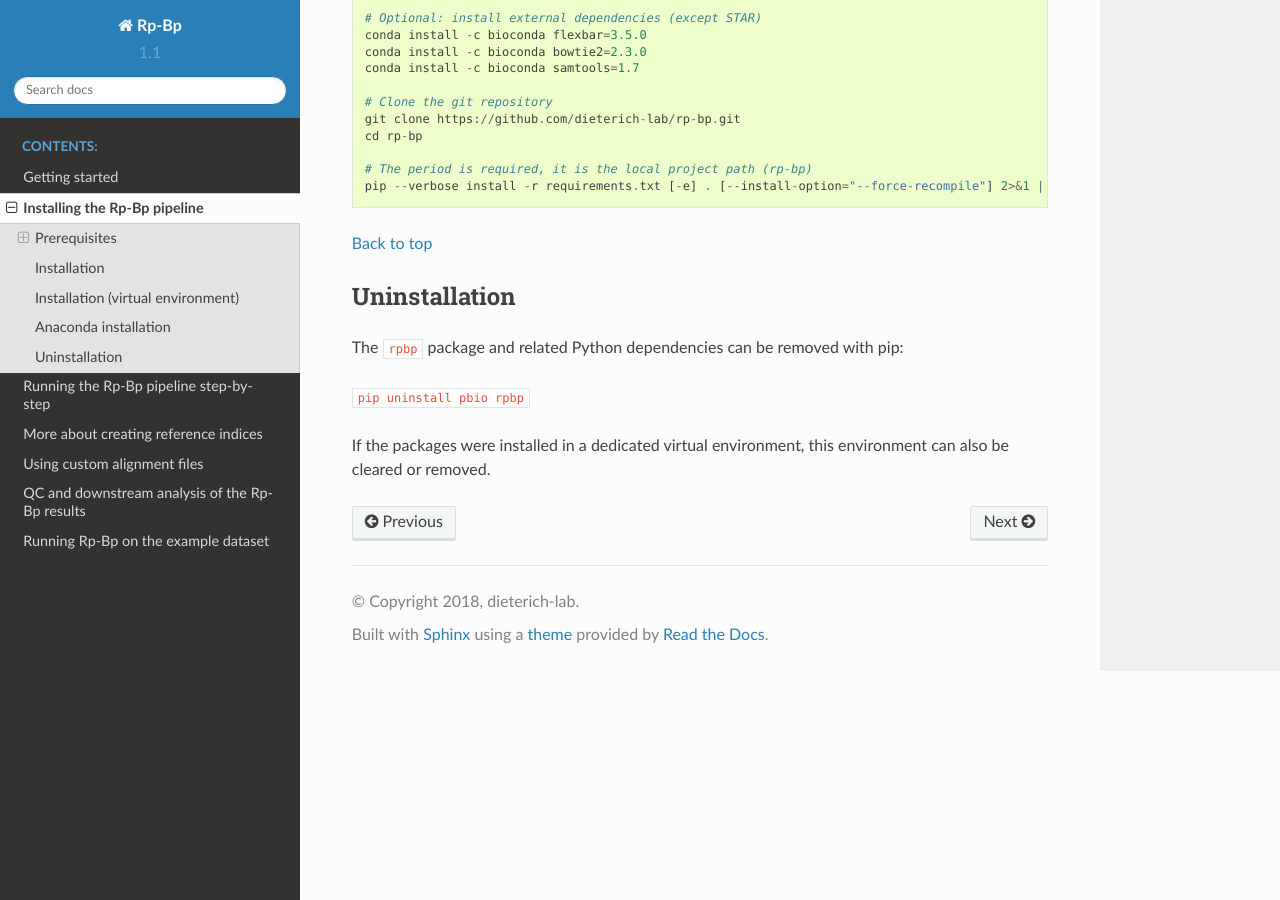
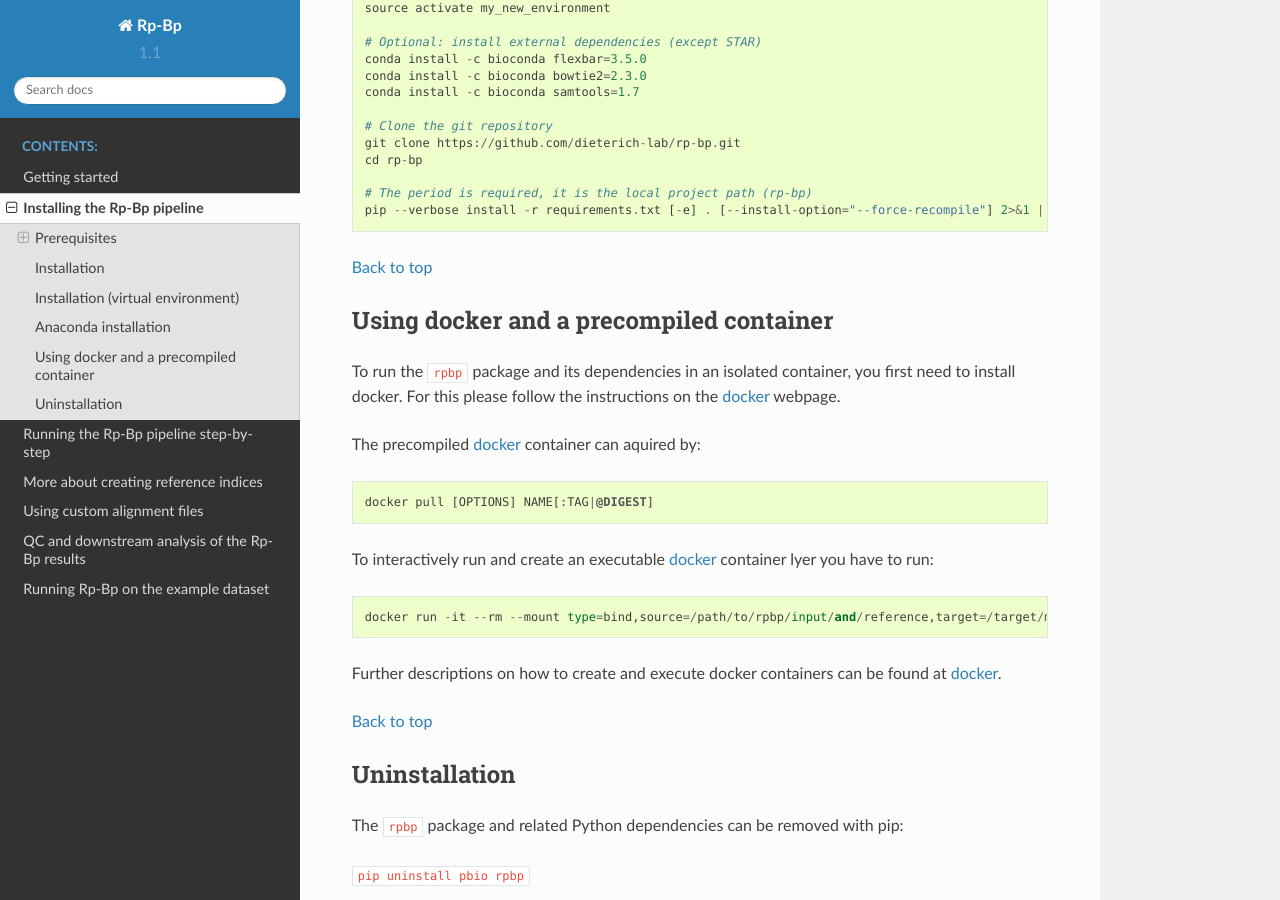
Before and after one commit to dieterich-lab/rp-bp, a Sphinx documentation site: the page built from docs/installation.md, in a window 1280 px wide and 900 px high, scrolled down 2573 px. Built offline with Sphinx 7.4.7 and the Read the Docs theme 2.0.0, drawn with Linux system fonts in a browser that asks for light colours; some of the changed text lies outside the part shown.

Commit message:
Added docker installation instructions
exact link to docker container still missing

````diff
--- a/docs/installation.md
+++ b/docs/installation.md
@@ -11,6 +11,7 @@ The `rpbp` package was developed and tested on Debian-based systems, but should
 * [Installation](#installation)
     * [Virtual environment installation](#virtual-environment-installation)
     * [Anaconda installation](#anaconda-installation)
+    * [Using docker and a precompiled container](#Using-docker-and-a-precompiled-container)
 * [Uninstallation](#uninstallation)
 
 ---
@@ -139,6 +140,24 @@ pip --verbose install -r requirements.txt [-e] . [--install-option="--force-reco
 
 <a id='uninstallation'></a>
 
+## Using docker and a precompiled container
+
+To run the `rpbp` package and its dependencies in an isolated container, you first need to install docker. For this please follow the instructions on the [docker](https://docker.com) webpage.
+
+The precompiled [docker](https://docker.com) container can aquired by:
+```
+docker pull [OPTIONS] NAME[:TAG|@DIGEST]
+```
+To interactively run and create an executable [docker](https://docker.com) container lyer you have to run:
+```
+docker run -it --rm --mount type=bind,source=/path/to/rpbp/input/and/reference,target=/target/mount/path/in/docker/container rpbp
+```
+Further descriptions on how to create and execute docker containers can be found at [docker](https://docker.com).
+
+[Back to top](#toc)
+
+<a id='anaconda-installation'></a>
+
 ## Uninstallation
 
 The `rpbp` package and related Python dependencies can be removed with pip:
````
